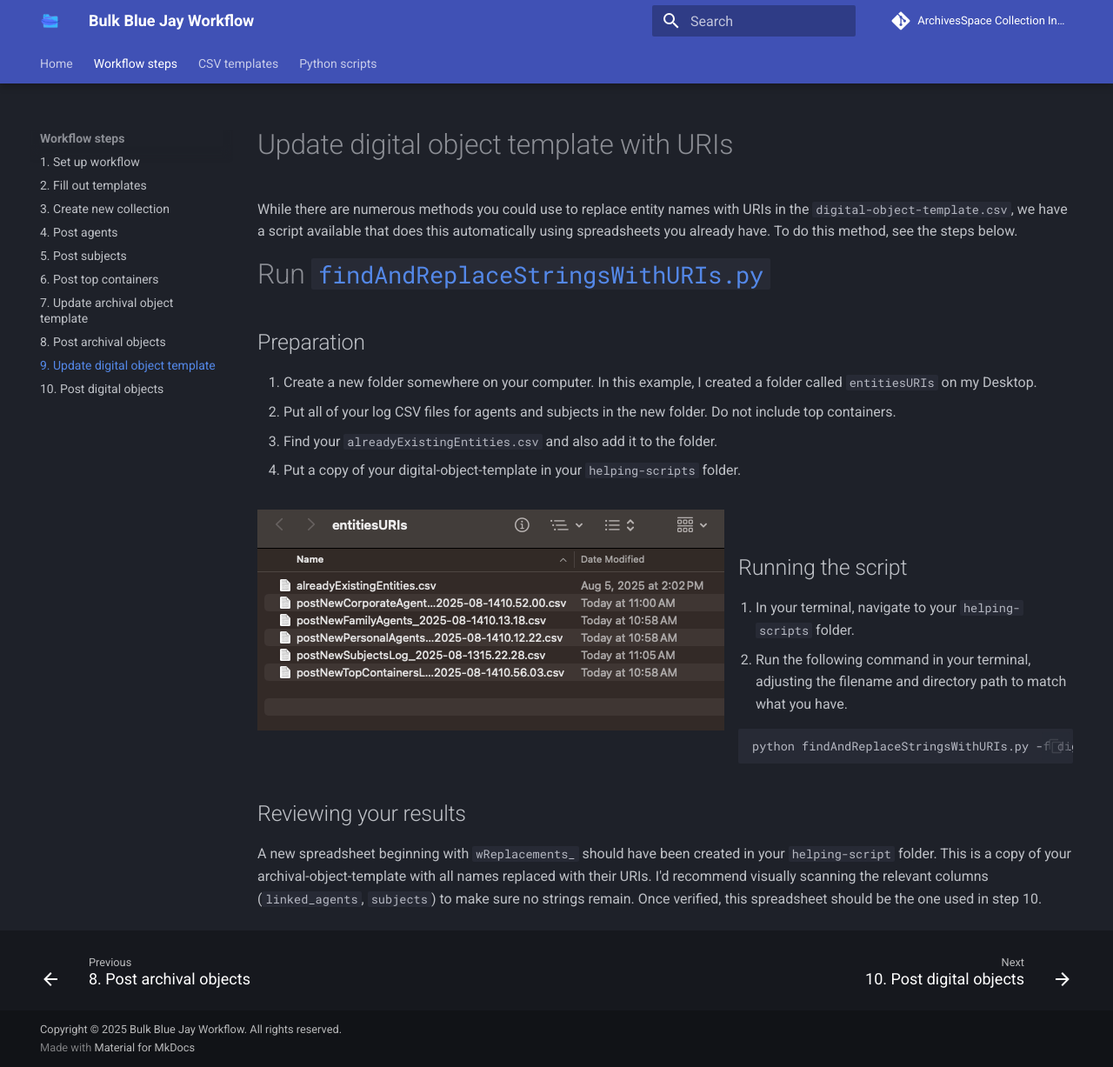
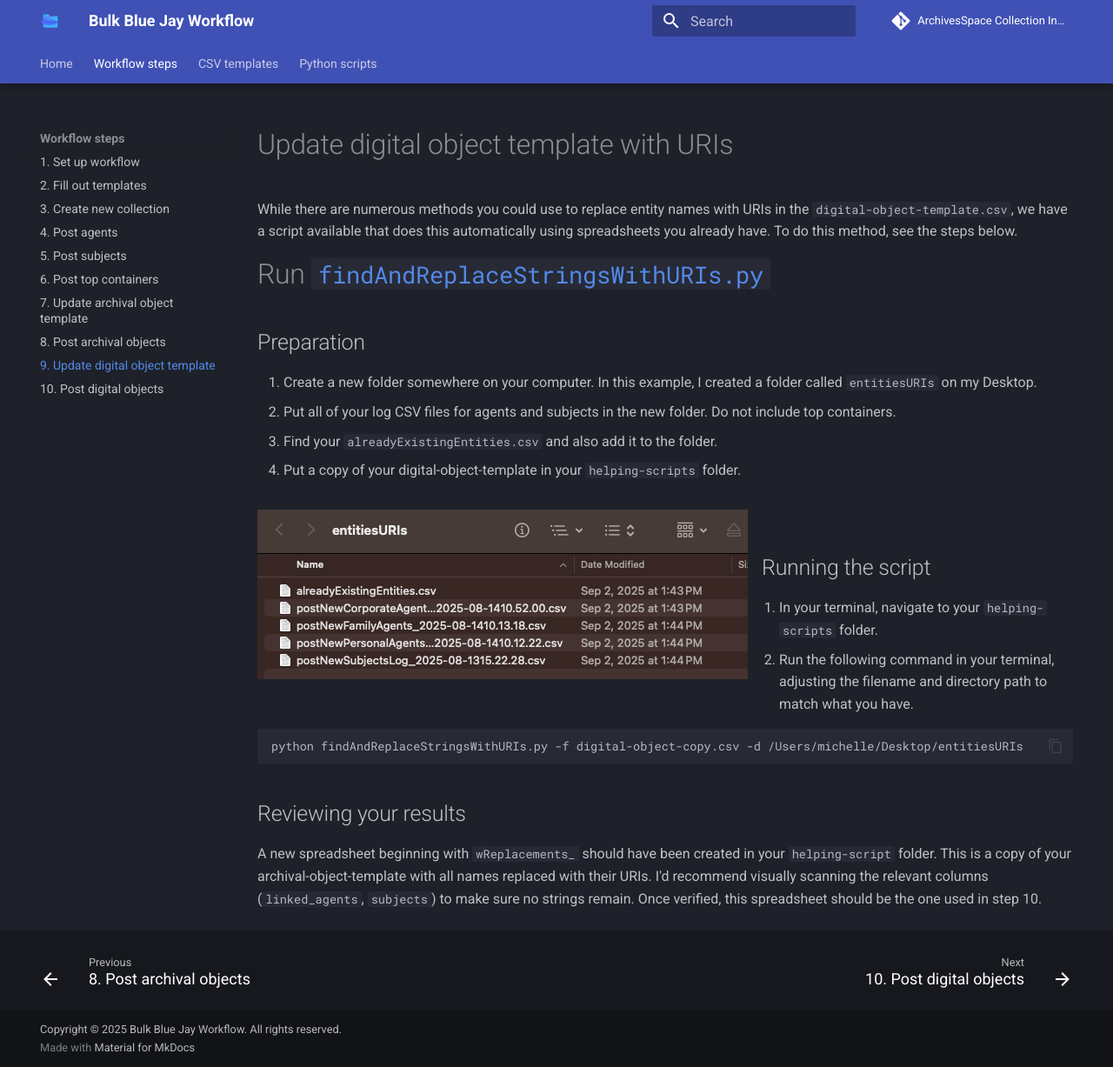
Before and after one commit to mjanowiecki/bulk-blue-jay-docs, an MkDocs documentation site: the page built from docs/workflow/9-update-digital-objects.md, in a window 1280 px wide and 1227 px high. Shown: the whole window at 87% size. Built offline with MkDocs 1.6.1 and Material for MkDocs 9.7.7, drawn with Linux system fonts in a browser that asks for light colours; comment, search, counter and statistics services are not loaded.

Commit message:
updated image

```diff
--- a/docs/workflow/9-update-digital-objects.md
+++ b/docs/workflow/9-update-digital-objects.md
@@ -18,7 +18,7 @@ While there are numerous methods you could use to replace entity names with URIs
 4. Put a copy of your digital-object-template in your `helping-scripts` folder.
 
 
-![EntitiesURIs folder](../img/entity-folder.png){ align=left }
+![EntitiesURIs folder](../img/do-entity-folder.png){ align=left }
 <br>
 
 ## Running the script
```
Also changed, not shown: docs/img/do-entity-folder.png (added).
